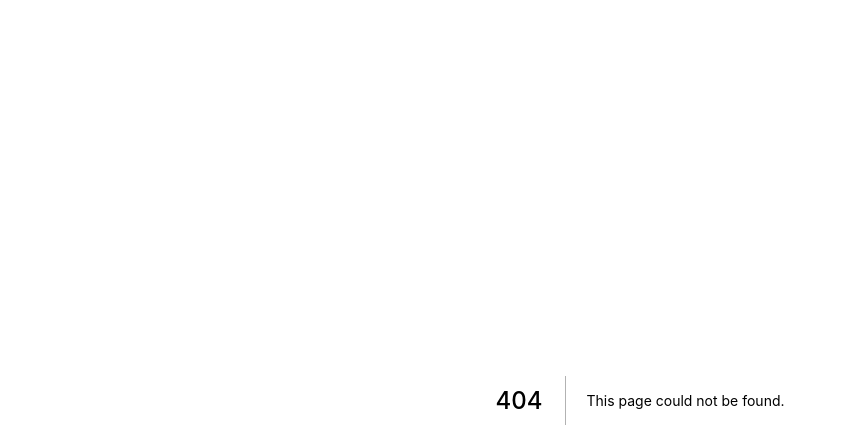
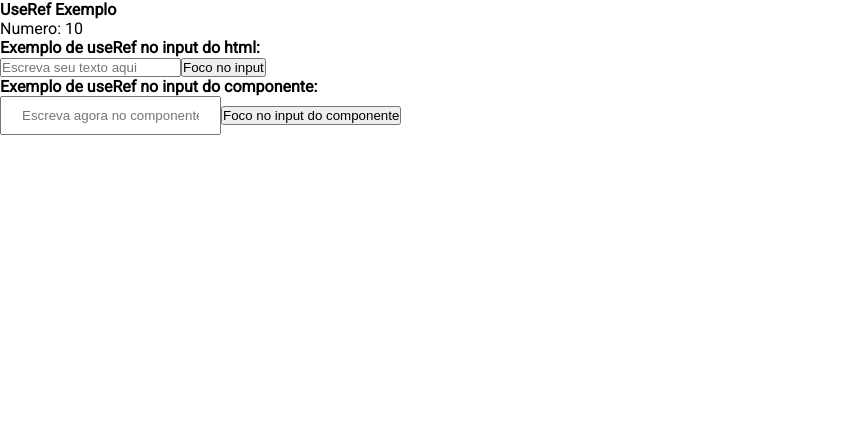
Before and after one commit to Jhon-Byron/Iniciando-Projeto, a Next.js app: page /useref in a window 1280 px wide. Before the commit this address had no page. Shown: the top 448 px of the page, without its empty margins (0-847 px from the left). Built offline with nearby package versions, Linux system fonts and the light colour scheme.

Commit message:
Criado exemplo de useRef

```diff
--- /dev/null
+++ b/pages/useref.jsx
@@ -0,0 +1,34 @@
+import { useRef } from 'react'
+
+import Input from '../src/components/input/input'
+
+export default function UseRefPage() {
+  const numero = useRef(10)
+  const inputRef = useRef(null)
+  const componentInputRef = useRef(null)
+
+  const handleButtonFocus = () => {
+    inputRef.current.focus()
+  }
+
+  return (
+    <>
+      <div>
+        <h4>UseRef Exemplo</h4>
+        <p>Numero: {numero.current}</p>
+      </div>
+      <div>
+        <h4>Exemplo de useRef no input do html:</h4>
+        <input type="text" ref={inputRef} placeholder="Escreva seu texto aqui" />
+        <button onClick={handleButtonFocus}>Foco no input</button>
+      </div>
+      <div>
+        <h4>Exemplo de useRef no input do componente:</h4>
+        <Input type="text" ref={componentInputRef} placeholder="Escreva agora no componente" />
+        <button onClick={() => componentInputRef.current.focus()}>
+          Foco no input do componente
+        </button>
+      </div>
+    </>
+  )
+}
--- a/src/components/input/input.jsx
+++ b/src/components/input/input.jsx
@@ -1,9 +1,15 @@
+import { forwardRef } from 'react'
+
 import styled from 'styled-components'
 
 const StyledInput = styled.input`
   padding: 10px 20px;
 `
 
-export default function Input(props) {
-  return <StyledInput {...props} />
-}
+const Input = forwardRef((props, ref) => {
+  return <StyledInput {...props} ref={ref} />
+})
+
+Input.displayName = 'Input'
+
+export default Input
```
